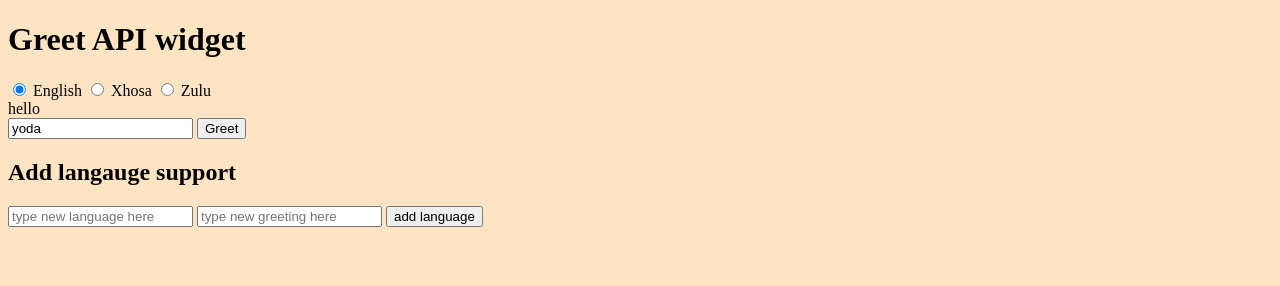
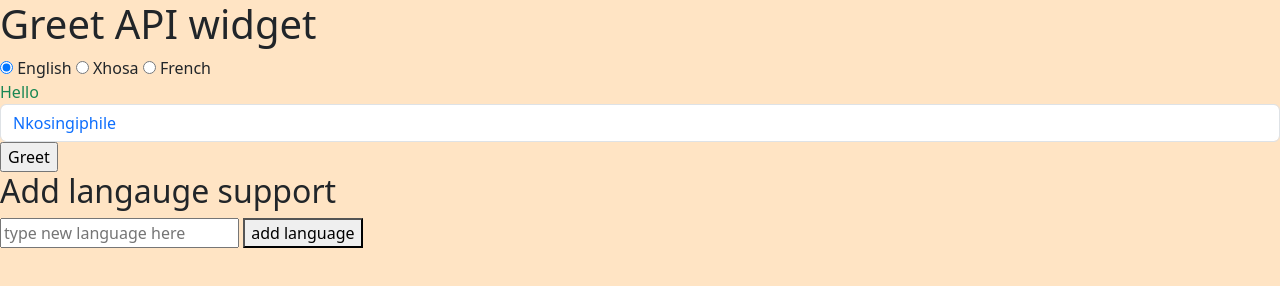
Before and after one commit to Nkosingiphile08/express-api, a website: page public/index.html in a window 1280 px wide. Drawn offline with nearby package versions, Linux system fonts and the light colour scheme.

Commit message:
added bootstrap on html file

```diff
--- a/public/index.html
+++ b/public/index.html
@@ -1,20 +1,26 @@
 <!DOCTYPE html>
 <html lang="en">
+
 <head>
     <meta charset="UTF-8">
     <meta name="viewport" content="width=device-width, initial-scale=1.0">
     <title>Document</title>
-    <script src="https://cdnjs.cloudflare.com/ajax/libs/axios/1.4.0/axios.min.js" integrity="sha512-uMtXmF28A2Ab/JJO2t/vYhlaa/3ahUOgj1Zf27M5rOo8/+fcTUVH0/E0ll68njmjrLqOBjXM3V9NiPFL5ywWPQ==" crossorigin="anonymous" referrerpolicy="no-referrer"></script>
+    <script src="https://cdnjs.cloudflare.com/ajax/libs/axios/1.4.0/axios.min.js"
+        integrity="sha512-uMtXmF28A2Ab/JJO2t/vYhlaa/3ahUOgj1Zf27M5rOo8/+fcTUVH0/E0ll68njmjrLqOBjXM3V9NiPFL5ywWPQ=="
+        crossorigin="anonymous" referrerpolicy="no-referrer"></script>
+    <link href="https://cdn.jsdelivr.net/npm/bootstrap@5.3.0/dist/css/bootstrap.min.css" rel="stylesheet"
+        integrity="sha384-9ndCyUaIbzAi2FUVXJi0CjmCapSmO7SnpJef0486qhLnuZ2cdeRhO02iuK6FUUVM" crossorigin="anonymous">
     <link rel="stylesheet" href="style.css">
     <script src="//unpkg.com/alpinejs" defer></script>
 
 </head>
+
 <body>
     <h1>Greet API widget</h1>
 
     <div x-data="{
-        username : 'yoda',
-        greeting : 'hello',
+        username : 'Nkosingiphile',
+        greeting : 'Hello',
         language: 'english',
         greet() {
             // call the api and get a greeting back
@@ -30,19 +36,19 @@
 
                 })
         }
-    }" >
+    }">
         <div>
             <input type="radio" x-model="language" value="english" id="english">
             <label for="english">English</label>
             <input type="radio" x-model="language" value="xhosa" id="xhosa">
             <label for="xhosa">Xhosa</label>
             <input type="radio" x-model="language" value="zulu" id="zulu">
-            <label for="zulu"> Zulu </label>
+            <label for="zulu">French</label>
         </div>
-        <div x-text="greeting" >
+        <div class="text-success" x-text="greeting">
 
         </div>
-        <input type="text" x-model="username" >
+        <input type="text" class="form-control text-primary" x-model="username">
         <input type="button" value="Greet" x-on:click="greet()">
     </div>
 
@@ -50,7 +56,6 @@
         <h2>Add langauge support</h2>
         <div>
             <input type="text" x-model="new_language" placeholder="type new language here">
-        <input type="text" x-model="new_greeting" placeholder="type new greeting here">
             <button>add language</button>
         </div>
     </div>
@@ -58,4 +63,5 @@
 
 
 </body>
+
 </html>
```
Also changed, not shown: 1 other file. Lines whose indentation alone changed are shown as unchanged.
